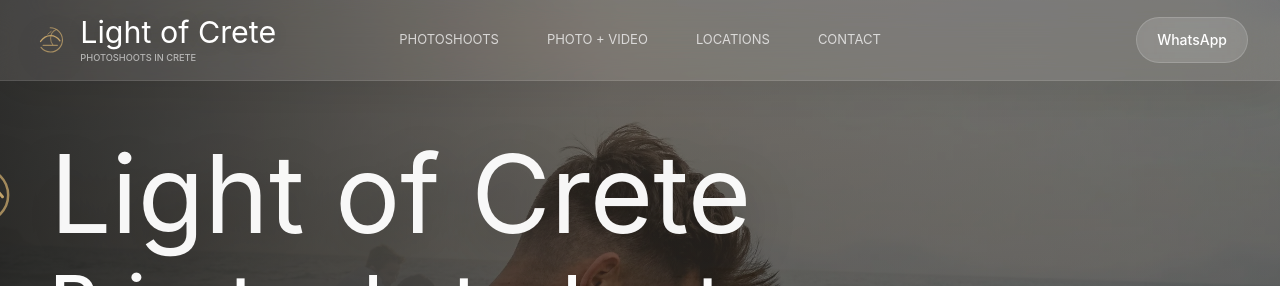
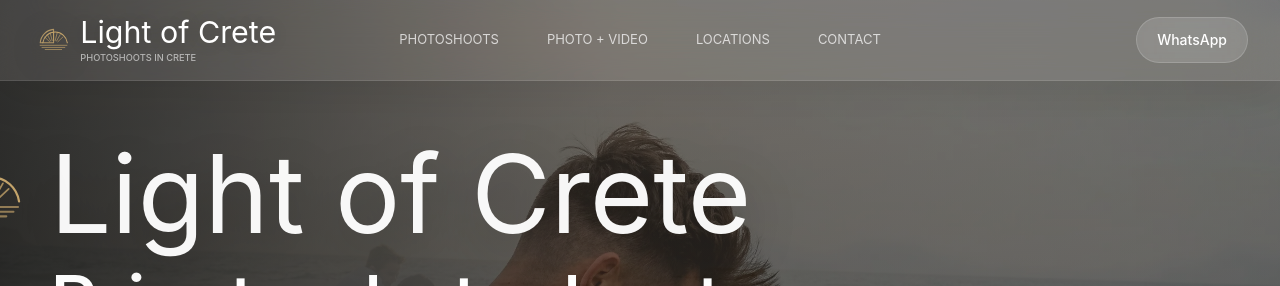
Before and after one commit to gkekon/light-of-crete, a React (Vite) app: page / in a window 1280 px wide. Shown: the top 286 px of the page. Built offline with nearby package versions, Linux system fonts and the light colour scheme.

Commit message:
Update Light of Crete sun mark

```diff
--- a/src/App.jsx
+++ b/src/App.jsx
@@ -132,38 +132,32 @@
       xmlns="http://www.w3.org/2000/svg"
     >
       <path
-        d="M24 7.6c8.9 0 16.1 7.2 16.1 16.1 0 8.7-7.1 15.8-15.8 15.8-5 0-9.5-2.3-12.4-6"
+        d="M10.8 27.4c.8-9.6 8.3-17.1 17.6-17.7v17.7H10.8Z"
         stroke="currentColor"
-        strokeWidth="1.45"
+        strokeWidth="1.35"
+        strokeLinecap="round"
+        strokeLinejoin="round"
+        opacity="0.86"
+      />
+      <path
+        d="M14.2 27.4c1.2-8 8-14.1 16.3-14.1 8.1 0 14.8 6 16 14.1"
+        stroke="currentColor"
+        strokeWidth="1.35"
+        strokeLinecap="round"
+      />
+      <path
+        d="M28.4 13.3v11.1M24 14.4l2.5 10M20.2 16.7l4.4 8.4M16.9 20l6.3 6M33.1 14.6l-2.6 9.8M37 16.8l-4.7 8.3M40.4 20l-6.4 6"
+        stroke="currentColor"
+        strokeWidth="1.05"
         strokeLinecap="round"
         opacity="0.78"
       />
       <path
-        d="M11.3 25.6c3.4-5.2 7.8-7.8 13.1-7.8 5.1 0 9.2 2.3 12.4 6.9"
-        stroke="currentColor"
-        strokeWidth="1.7"
-        strokeLinecap="round"
-      />
-      <path
-        d="M14.6 30.7h18.8"
-        stroke="currentColor"
-        strokeWidth="1.55"
-        strokeLinecap="round"
-        opacity="0.72"
-      />
-      <path
-        d="M31.8 9.9c-4.9 2.3-7.3 6.2-7.3 11.7 0 3.1.9 5.8 2.8 8.2"
-        stroke="currentColor"
-        strokeWidth="1.35"
-        strokeLinecap="round"
-        opacity="0.64"
-      />
-      <path
-        d="M20.9 16.1c1.3-1.5 2.7-2.7 4.2-3.6"
+        d="M10.7 30.7h35.2M13.2 33.5h30M17.4 36.2h21.6"
         stroke="currentColor"
         strokeWidth="1.25"
         strokeLinecap="round"
-        opacity="0.7"
+        opacity="0.68"
       />
     </svg>
   );
```
